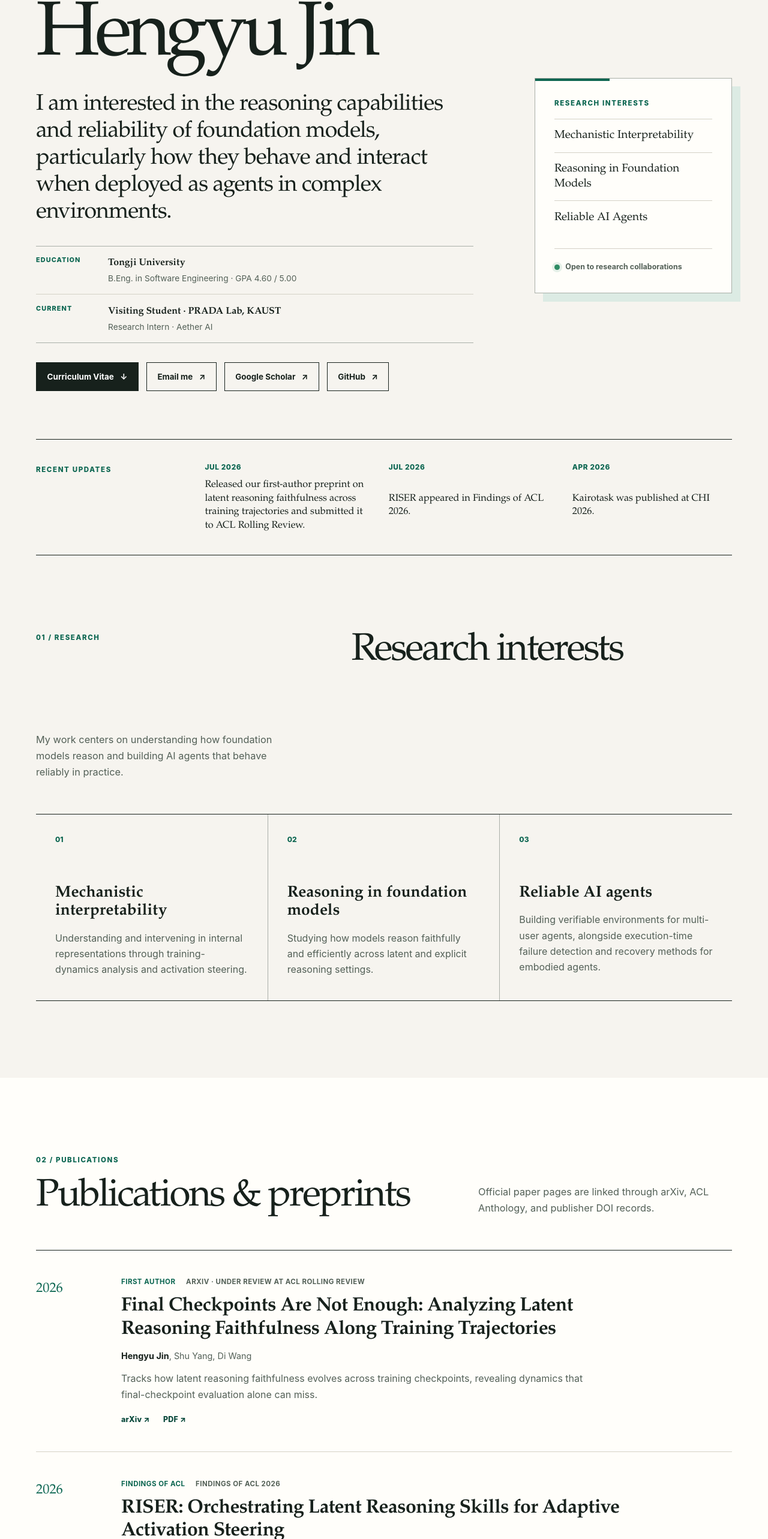
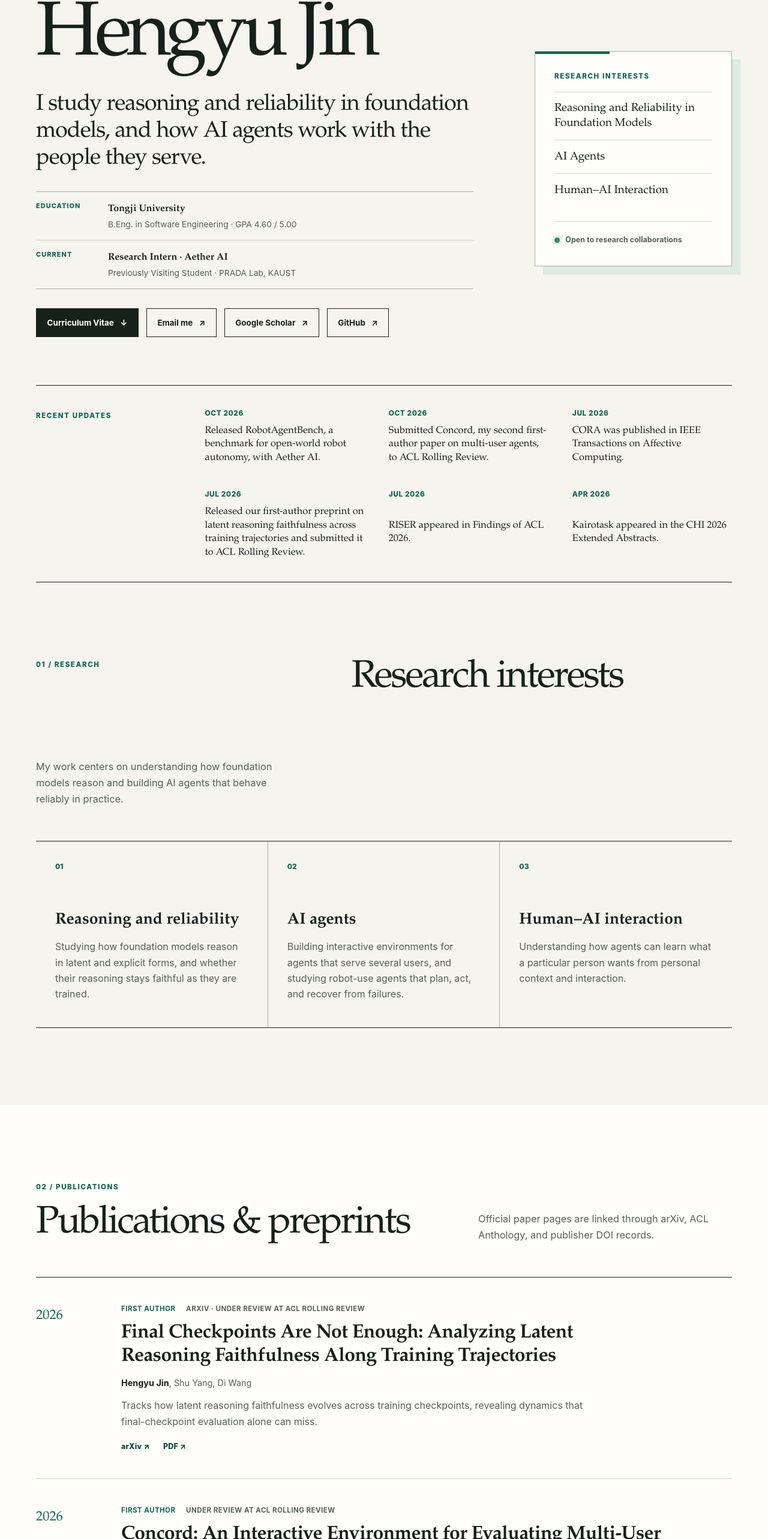
Before and after one commit to kings099/kings099.github.io, a Next.js app: page / in a window 1280 px wide. Shown: the part 191-2757 px from the top of the page at 60% size. Built offline with nearby package versions, Linux system fonts and the light colour scheme.

Commit message:
Sync homepage with current CV
Add Concord and RobotAgentBench, update CORA to its published record and
Kairotask to CHI EA, correct KAUST dates and the Tongji entry, switch the
contact email to jhy99@tongji.edu.cn, align research interests with the CV,
and replace the downloadable CV.

```diff
--- a/app/layout.tsx
+++ b/app/layout.tsx
@@ -3,7 +3,7 @@ import "./globals.css";
 
 const title = "Hengyu Jin";
 const description =
-  "Hengyu Jin is an undergraduate researcher working on mechanistic interpretability, reasoning in foundation models, and reliable AI agents.";
+  "Hengyu Jin is an undergraduate researcher working on reasoning and reliability in foundation models, AI agents, and human–AI interaction.";
 const siteUrl = "https://kings099.github.io";
 
 export const metadata: Metadata = {
@@ -12,11 +12,11 @@ export const metadata: Metadata = {
   description,
   keywords: [
     "Hengyu Jin",
-    "mechanistic interpretability",
+    "reliable AI",
     "reasoning in foundation models",
     "foundation models",
     "AI agents",
-    "activation steering",
+    "human–AI interaction",
   ],
   authors: [{ name: "Hengyu Jin" }],
   openGraph: {
--- a/app/page.tsx
+++ b/app/page.tsx
@@ -12,6 +12,17 @@ const publications = [
       { label: "arXiv", href: "https://arxiv.org/abs/2607.06648" },
       { label: "PDF", href: "https://arxiv.org/pdf/2607.06648" },
     ],
+  },
+  {
+    year: "2026",
+    badge: "First author",
+    title:
+      "Concord: An Interactive Environment for Evaluating Multi-User Agents under Distributed Information and Consent",
+    authors: "Hengyu Jin, Shu Yang, Di Wang",
+    venue: "Under review at ACL Rolling Review",
+    summary:
+      "An interactive environment where one agent serves several interdependent users, showing that obtaining users' consent, not gathering their information, is the main bottleneck.",
+    links: [],
   },
   {
     year: "2026",
@@ -36,14 +47,31 @@ const publications = [
   },
   {
     year: "2026",
+    badge: "CHI EA 2026",
+    title:
+      "Kairotask: Probing the Bridge Between Vague Intents and Spatiotemporal Contexts",
+    authors:
+      "Jiachen Du, Yuanhao Zhang, Hengyu Jin, Xinkai Zou, Junwei Zhu, Xinyi Fu",
+    venue: "CHI 2026 Extended Abstracts",
+    summary:
+      "A context-aware task assistant that uses language models to turn vague intentions into actionable spatiotemporal cues.",
+    links: [
+      {
+        label: "DOI",
+        href: "https://doi.org/10.1145/3772363.3798333",
+      },
+    ],
+  },
+  {
+    year: "2026",
     badge: "IEEE TAC",
     title:
-      "CORA: A Cognitive Reframing Dialogue Agent Powered by Large Language Models",
+      "CORA: A Cognitive Reframing Dialogue Agent for Supporting Emotion Regulation",
     authors:
-      "T. Chen, X. Chen, Y. Shen, L. Zhang, Hengyu Jin, C. Cheng",
-    venue: "Accepted · IEEE Transactions on Affective Computing",
+      "T. Chen, Z. Li, X. Chen, Y. Shen, Hengyu Jin, L. Zhang, S. Zhao",
+    venue: "IEEE Transactions on Affective Computing, 17(3): 2432–2447",
     summary:
-      "A large-language-model-powered dialogue agent for multi-turn cognitive reframing grounded in cognitive behavioral therapy.",
+      "A dialogue agent that supports emotion regulation through multi-turn cognitive reframing grounded in cognitive behavioral therapy.",
     links: [
       {
         label: "DOI",
@@ -53,18 +81,18 @@ const publications = [
   },
   {
     year: "2026",
-    badge: "CHI 2026",
-    title:
-      "Kairotask: Probing the Bridge Between Vague Intents and Spatiotemporal Contexts",
+    badge: "Preprint",
+    title: "RobotAgentBench: Towards Open-world Robot Autonomy",
     authors:
-      "Jiachen Du, Yuanhao Zhang, Hengyu Jin, Xinkai Zou, Junwei Zhu, Xinyi Fu",
-    venue: "CHI 2026",
+      "L. Mao†, J. Cao†, L. He†, W. Xu, Y. Yan, Hengyu Jin, and 19 others († equal contribution)",
+    venue: "arXiv",
     summary:
-      "A context-aware task assistant that uses language models to turn vague intentions into actionable spatiotemporal cues.",
+      "A benchmark for robot agents in realistic household environments, evaluating task discovery, reasoning, manipulation, recovery, and robustness under a shared planning–execution–verification framework.",
     links: [
+      { label: "arXiv", href: "https://arxiv.org/abs/2610.34649" },
       {
-        label: "DOI",
-        href: "https://doi.org/10.1145/3772363.3798333",
+        label: "Project",
+        href: "https://aetherlabsai.github.io/RobotAgentBench/",
       },
     ],
   },
@@ -74,12 +102,12 @@ const experiences = [
   {
     organization: "PRADA Lab, KAUST",
     role: "Visiting Student",
-    period: "Jul 2026 — Present",
-    location: "Thuwal, Saudi Arabia",
+    period: "Mar 2026 — Oct 2026",
+    location: "Saudi Arabia & Remote",
     advisor: "Prof. Di Wang",
     projects: [
-      "Mechanistic analysis of latent reasoning faithfulness across training trajectories.",
-      "MUENV, a verifiable interactive environment for multi-user agent training and evaluation.",
+      "Latent reasoning faithfulness along training trajectories: verified counterfactual edits and latent-state interventions show that accuracy can rise while responsiveness to the required reasoning path falls.",
+      "Concord: an interactive environment with 309 tasks and 190 groups of simulated users for evaluating agents that serve several interdependent users.",
     ],
   },
   {
@@ -89,7 +117,19 @@ const experiences = [
     location: "Remote",
     advisor: "Prof. Biwei Huang (UC San Diego)",
     projects: [
-      "Execution-time failure verification for vision-language-action agents, including natural failure-data generation in Genie Sim.",
+      "RobotAgentBench: co-authored a benchmark for open-world robot autonomy, contributing to the construction of its simulation data.",
+      "Execution-time verification for robot-use agents, detecting failures during VLA execution, with natural failure-data generation in Genie Sim.",
+    ],
+  },
+  {
+    organization: "Tongji University",
+    role: "Undergraduate Researcher",
+    period: "Oct 2024 — Dec 2025",
+    location: "Shanghai, China",
+    advisor: "",
+    projects: [
+      "RISER: hidden-state steering with reusable reasoning vectors for frozen LLMs, giving 3.4–6.5-point average accuracy gains over the base models and 2–3× higher token efficiency than chain-of-thought.",
+      "CORA and follow-up work on emotional support (advisor: Prof. Ying Shen): built a blinded evaluation platform, then used LLaMA-Factory to fine-tune Qwen2.5-7B-Instruct with LoRA for different personality styles.",
     ],
   },
   {
@@ -100,17 +140,6 @@ const experiences = [
     advisor: "Prof. Xinyi Fu",
     projects: [
       "Kairotask: context-aware scheduling from vague intentions, combining Qwen-Plus reasoning with an iOS geofencing field study.",
-    ],
-  },
-  {
-    organization: "Tongji University",
-    role: "Research Intern",
-    period: "Oct 2024 — Dec 2025",
-    location: "Shanghai, China",
-    advisor: "Prof. Ying Shen",
-    projects: [
-      "Hidden-state steering for latent reasoning through reusable cognitive primitive vectors.",
-      "CORA, including LoRA-based supervised fine-tuning and blinded evaluation for CBT-guided multi-turn dialogue.",
     ],
   },
 ];
@@ -145,7 +174,7 @@ export default function Home() {
             <a href="#experience">Experience</a>
             <a href="#projects">Projects</a>
           </div>
-          <a className="nav-contact" href="mailto:hengyuking@gmail.com">
+          <a className="nav-contact" href="mailto:jhy99@tongji.edu.cn">
             Contact <span aria-hidden="true">↗</span>
           </a>
         </nav>
@@ -157,9 +186,8 @@ export default function Home() {
             <p className="eyebrow">Undergraduate researcher in artificial intelligence</p>
             <h1>Hengyu Jin</h1>
             <p className="hero-lede">
-              I am interested in the reasoning capabilities and reliability of
-              foundation models, particularly how they behave and interact when
-              deployed as agents in complex environments.
+              I study reasoning and reliability in foundation models, and how AI
+              agents work with the people they serve.
             </p>
             <div className="hero-facts" aria-label="Academic profile">
               <div className="hero-fact">
@@ -172,8 +200,8 @@ export default function Home() {
               <div className="hero-fact">
                 <p>Current</p>
                 <div>
-                  <strong>Visiting Student · PRADA Lab, KAUST</strong>
-                  <span>Research Intern · Aether AI</span>
+                  <strong>Research Intern · Aether AI</strong>
+                  <span>Previously Visiting Student · PRADA Lab, KAUST</span>
                 </div>
               </div>
             </div>
@@ -181,7 +209,7 @@ export default function Home() {
               <a className="button button-primary" href="/Hengyu_Jin_CV.pdf">
                 Curriculum Vitae <span aria-hidden="true">↓</span>
               </a>
-              <a className="button button-secondary" href="mailto:hengyuking@gmail.com">
+              <a className="button button-secondary" href="mailto:jhy99@tongji.edu.cn">
                 Email me <span aria-hidden="true">↗</span>
               </a>
               <a
@@ -206,9 +234,9 @@ export default function Home() {
           <aside className="focus-panel" aria-label="Research focus">
             <p className="focus-label">Research interests</p>
             <ul>
-              <li>Mechanistic Interpretability</li>
-              <li>Reasoning in Foundation Models</li>
-              <li>Reliable AI Agents</li>
+              <li>Reasoning and Reliability in Foundation Models</li>
+              <li>AI Agents</li>
+              <li>Human–AI Interaction</li>
             </ul>
             <div className="focus-status">
               <span className="status-dot" aria-hidden="true" />
@@ -223,6 +251,24 @@ export default function Home() {
           </div>
           <div className="updates-list">
             <article>
+              <time dateTime="2026-10">Oct 2026</time>
+              <p>
+                Released RobotAgentBench, a benchmark for open-world robot
+                autonomy, with Aether AI.
+              </p>
+            </article>
+            <article>
+              <time dateTime="2026-10">Oct 2026</time>
+              <p>
+                Submitted Concord, my second first-author paper on multi-user
+                agents, to ACL Rolling Review.
+              </p>
+            </article>
+            <article>
+              <time dateTime="2026-07">Jul 2026</time>
+              <p>CORA was published in IEEE Transactions on Affective Computing.</p>
+            </article>
+            <article>
               <time dateTime="2026-07">Jul 2026</time>
               <p>
                 Released our first-author preprint on latent reasoning
@@ -236,7 +282,7 @@ export default function Home() {
             </article>
             <article>
               <time dateTime="2026-04">Apr 2026</time>
-              <p>Kairotask was published at CHI 2026.</p>
+              <p>Kairotask appeared in the CHI 2026 Extended Abstracts.</p>
             </article>
           </div>
         </section>
@@ -253,27 +299,28 @@ export default function Home() {
           <div className="research-grid">
             <article className="research-card">
               <span>01</span>
-              <h3>Mechanistic interpretability</h3>
+              <h3>Reasoning and reliability</h3>
               <p>
-                Understanding and intervening in internal representations
-                through training-dynamics analysis and activation steering.
+                Studying how foundation models reason in latent and explicit
+                forms, and whether their reasoning stays faithful as they are
+                trained.
               </p>
             </article>
             <article className="research-card">
               <span>02</span>
-              <h3>Reasoning in foundation models</h3>
+              <h3>AI agents</h3>
               <p>
-                Studying how models reason faithfully and efficiently across
-                latent and explicit reasoning settings.
+                Building interactive environments for agents that serve several
+                users, and studying robot-use agents that plan, act, and
+                recover from failures.
               </p>
             </article>
             <article className="research-card">
               <span>03</span>
-              <h3>Reliable AI agents</h3>
+              <h3>Human–AI interaction</h3>
               <p>
-                Building verifiable environments for multi-user agents,
-                alongside execution-time failure detection and recovery methods
-                for embodied agents.
+                Understanding how agents can learn what a particular person
+                wants from personal context and interaction.
               </p>
             </article>
           </div>
@@ -303,6 +350,7 @@ export default function Home() {
                   <h3>{publication.title}</h3>
                   <AuthorLine authors={publication.authors} />
                   <p className="publication-summary">{publication.summary}</p>
+                  {publication.links.length > 0 ? (
                   <div className="publication-links" aria-label={`Links for ${publication.title}`}>
                     {publication.links.map((link) => (
                       <a
@@ -315,6 +363,7 @@ export default function Home() {
                       </a>
                     ))}
                   </div>
+                  ) : null}
                 </div>
               </article>
             ))}
@@ -337,7 +386,13 @@ export default function Home() {
                 <div className="timeline-content">
                   <h3>{experience.organization}</h3>
                   <p className="timeline-role">
-                    {experience.role} <span>·</span> Advisor: {experience.advisor}
+                    {experience.role}
+                    {experience.advisor ? (
+                      <>
+                        {" "}
+                        <span>·</span> Advisor: {experience.advisor}
+                      </>
+                    ) : null}
                   </p>
                   <ul>
                     {experience.projects.map((project) => (
@@ -411,7 +466,7 @@ export default function Home() {
             <article>
               <p className="background-label">Education</p>
               <h3>Tongji University</h3>
-              <p>B.Eng. in Software Engineering · Sep 2023 — Present</p>
+              <p>B.Eng. in Software Engineering · Sep 2023 — Jun 2027 (expected)</p>
               <p className="background-detail">GPA 4.60 / 5.00 · 91.01 / 100</p>
             </article>
             <article>
@@ -424,7 +479,7 @@ export default function Home() {
               <p className="background-label">Toolbox</p>
               <h3>Building research systems</h3>
               <p>Python · C++ · Swift · PyTorch · Hugging Face Transformers</p>
-              <p className="background-detail">SwiftUI · React · FastAPI · Git · Linux · Slurm</p>
+              <p className="background-detail">LLaMA-Factory · SwiftUI · React · FastAPI · Git · Linux · Slurm</p>
             </article>
           </div>
         </section>
@@ -433,7 +488,7 @@ export default function Home() {
       <footer className="site-footer section-shell">
         <div>
           <p className="footer-title">Let&apos;s talk research.</p>
-          <a href="mailto:hengyuking@gmail.com">hengyuking@gmail.com</a>
+          <a href="mailto:jhy99@tongji.edu.cn">jhy99@tongji.edu.cn</a>
         </div>
         <div className="footer-meta">
           <div className="footer-links">
```
Also changed, not shown: 2 other files (tests, documents, lock files or other folders).
